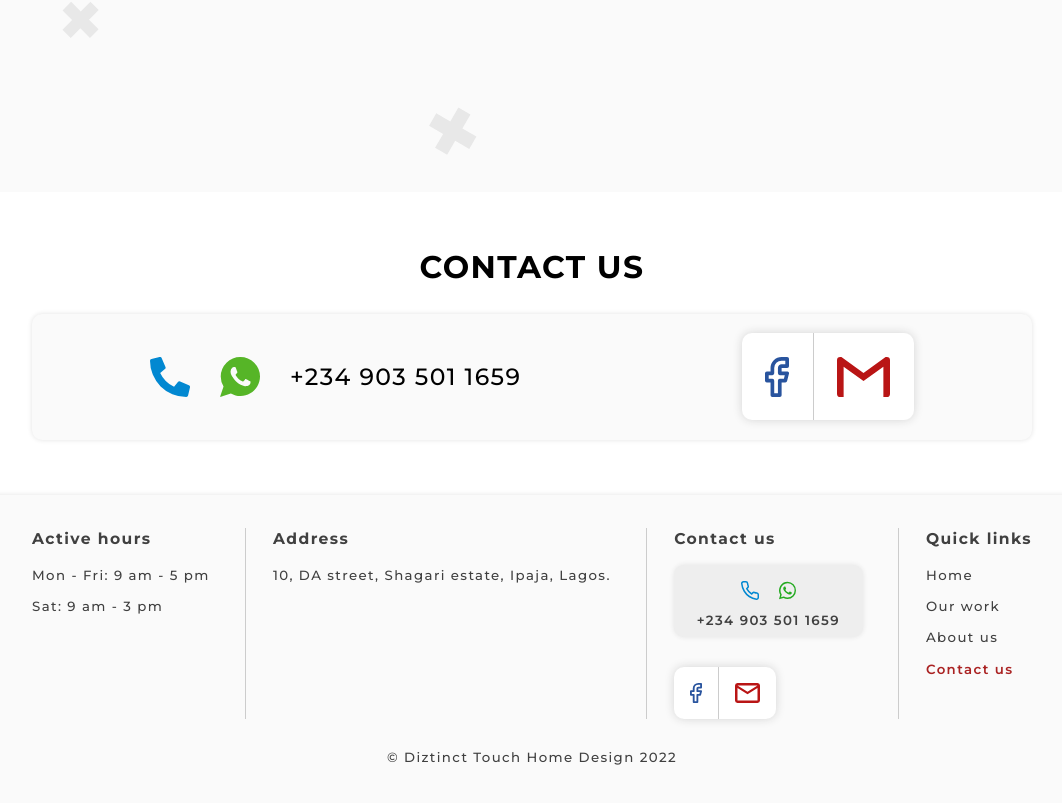
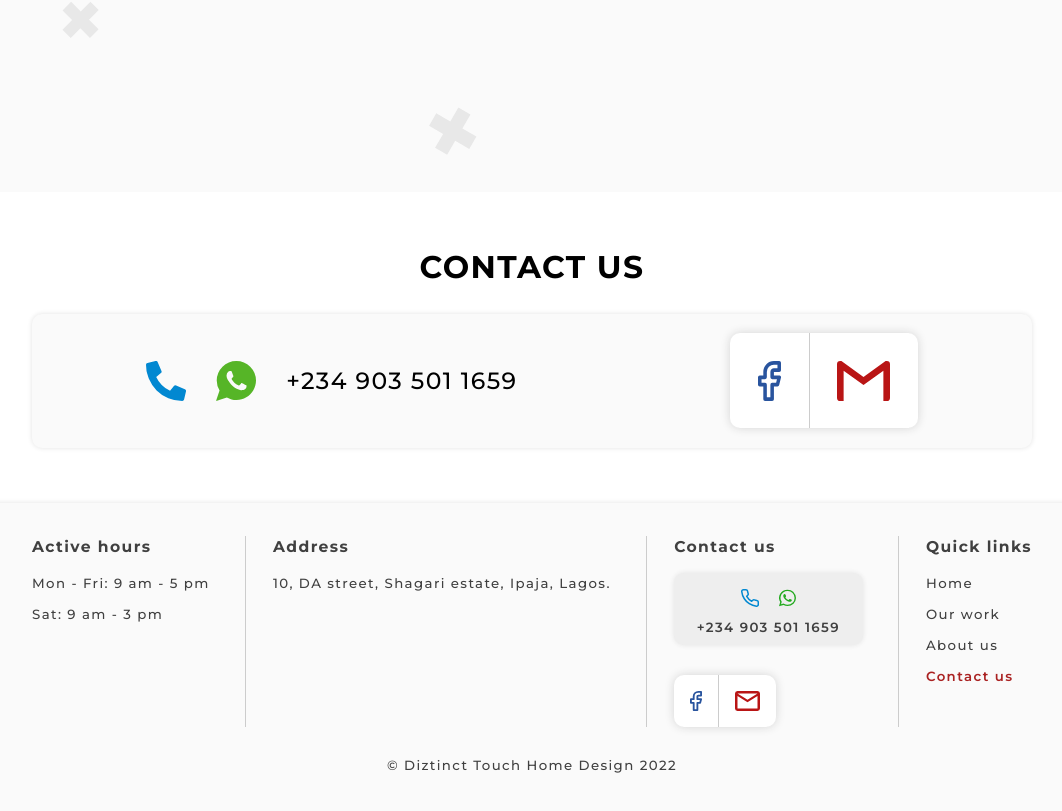
Before and after one commit to JasmondWorks/Diztinct-Touch-Home-Designs, a plain HTML site: page contact.html in a window 1280 px wide. Shown: the part 608-1419 px from the top of the page, without its empty margins (108-1170 px from the left). Drawn offline with Linux system fonts and the light colour scheme.

Commit message:
Update style.css

```diff
--- a/css/style.css
+++ b/css/style.css
@@ -1238,7 +1238,7 @@ footer li {
   cursor: pointer;
   display: flex;
   align-items: center;
-  padding: clamp(.75em, 3vw, 1.5em);
+  padding: clamp(1em, 3vw, 1.75em);
   margin: 0;
   z-index: 2;
   overflow: hidden;
```
